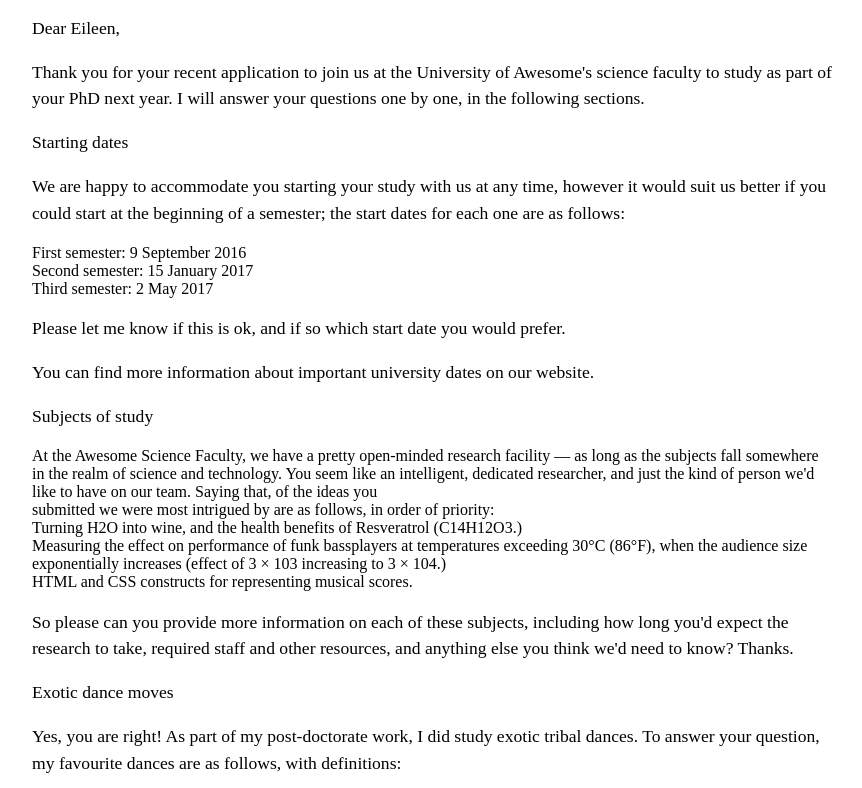
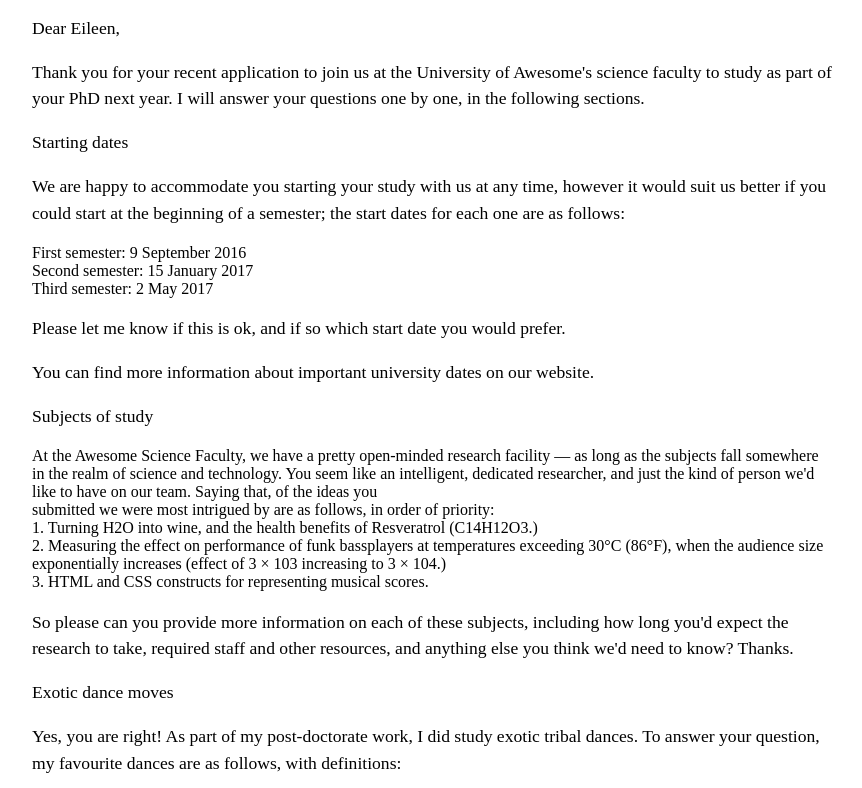
Before and after one commit to Sandarrow/sandarrow.github.io, a plain HTML site: page letter-markup/index.html in a window 1280 px wide. Shown: the part 381-1169 px from the top of the page, without its empty margins (208-1070 px from the left). Drawn offline with Linux system fonts and the light colour scheme.

Commit message:
Update index.html

```diff
--- a/letter-markup/index.html
+++ b/letter-markup/index.html
@@ -78,9 +78,9 @@
 <div>At the Awesome Science Faculty, we have a pretty open-minded research facility — as long as the subjects fall somewhere in the realm of science and technology. You seem like an intelligent, dedicated researcher, and just the kind of person we'd like to have on our team. Saying that, of the ideas you </div>
 <div>submitted we were most intrigued by are as follows, in order of priority:</div>
 
-<div>Turning H2O into wine, and the health benefits of Resveratrol (C14H12O3.)</div>
-<div>Measuring the effect on performance of funk bassplayers at temperatures exceeding 30°C (86°F), when the audience size exponentially increases (effect of 3 × 103 increasing to 3 × 104.)</div>
-<div>HTML and CSS constructs for representing musical scores.</div>
+<div>   1. Turning H2O into wine, and the health benefits of Resveratrol (C14H12O3.)</div>
+<div>   2. Measuring the effect on performance of funk bassplayers at temperatures exceeding 30°C (86°F), when the audience size exponentially increases (effect of 3 × 103 increasing to 3 × 104.)</div>
+<div>   3. HTML and CSS constructs for representing musical scores.</div>
 
 <p>So please can you provide more information on each of these subjects, including how long you'd expect the research to take, required staff and other resources, and anything else you think we'd need to know? Thanks.</p>
 
```
